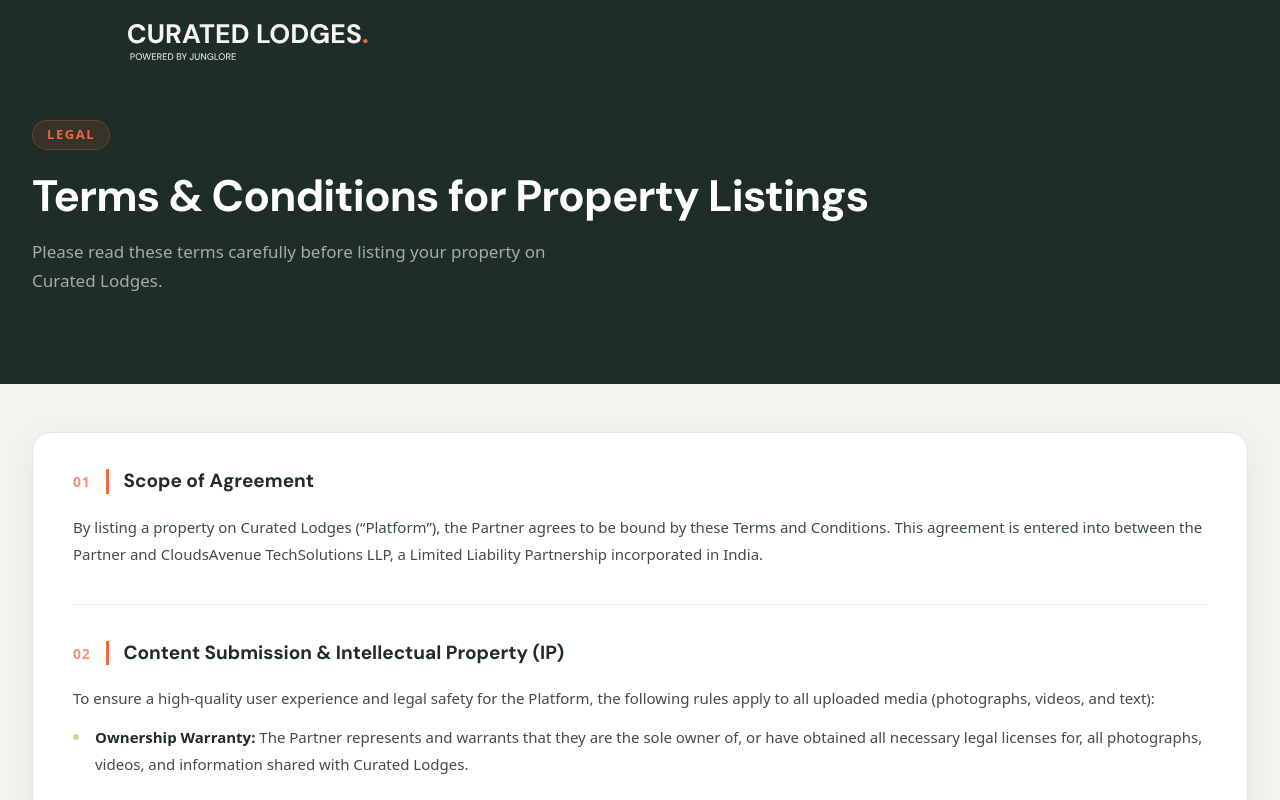
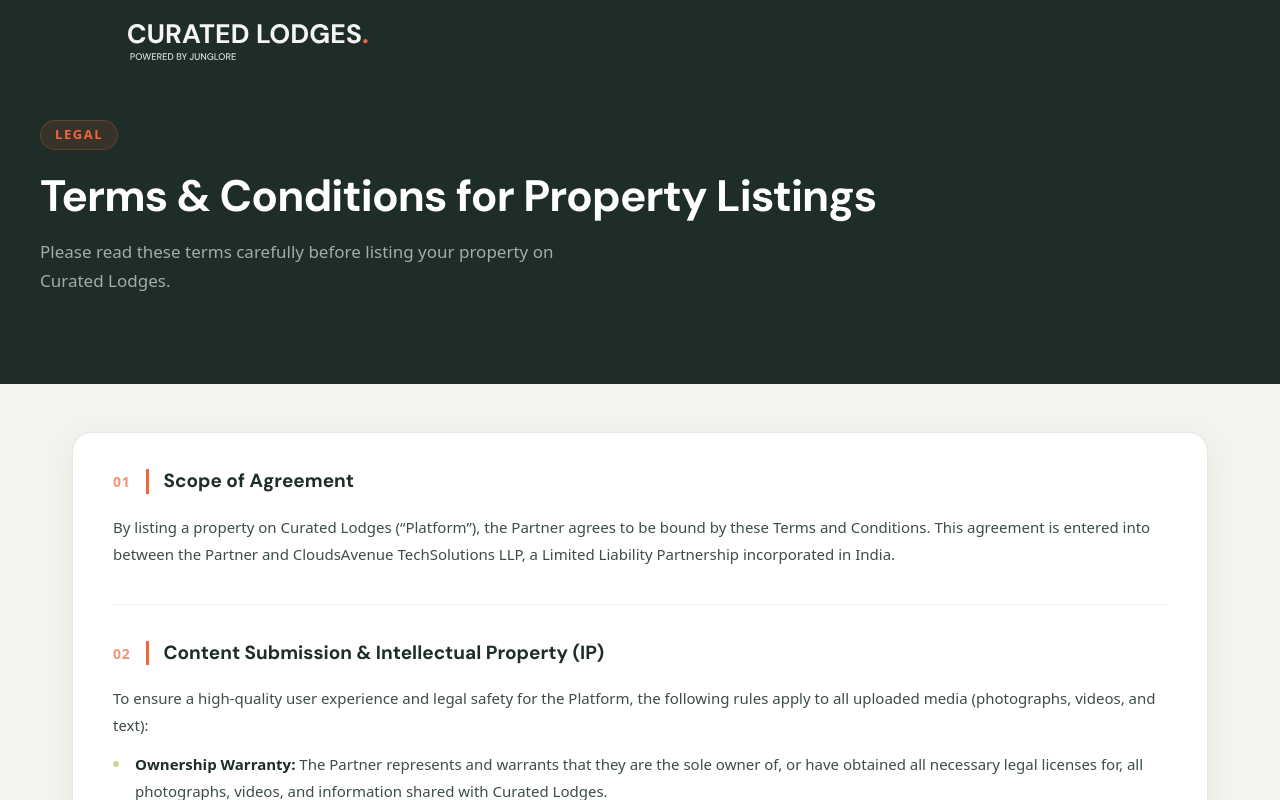
Before and after one commit to CodeNChill9/Curated_Lodges_Frontend, a Next.js app: page /terms-conditions in a window 1280 px wide. Shown: the top 800 px of the page. Built offline with nearby package versions, Linux system fonts and the light colour scheme.

Commit message:
Updated min char

```diff
--- a/src/app/register-lodge/page.jsx
+++ b/src/app/register-lodge/page.jsx
@@ -182,7 +182,7 @@ const RegisterLodgePage = () => {
     if (step === 2) {
       ["originStory", "natureBlend", "naturalistPhilosophy", "afterSafariVibe", "conservation", "uniquePoints"].forEach((f) => {
         if (!formFields[f].trim()) errors[f] = "This field is required.";
-        else if (formFields[f].trim().length < 30) errors[f] = "Please write at least 30 characters.";
+        else if (formFields[f].trim().length < 10) errors[f] = "Please write at least 10 characters.";
       });
     }
 
--- a/src/app/terms-conditions/page.module.css
+++ b/src/app/terms-conditions/page.module.css
@@ -9,7 +9,7 @@
   padding: 120px 2rem 72px;
 }
 .heroInner {
-  max-width: 1400px;
+  max-width: 1200px;
   margin: 0 auto;
 }
 .eyebrow {
@@ -42,7 +42,7 @@
 
 /* ── Document wrapper ────────────────────────────────────────── */
 .docWrap {
-  max-width: 1400px;
+  max-width: 1200px;
   margin: 0 auto;
   padding: 3rem 2rem 6rem;
 }
```
